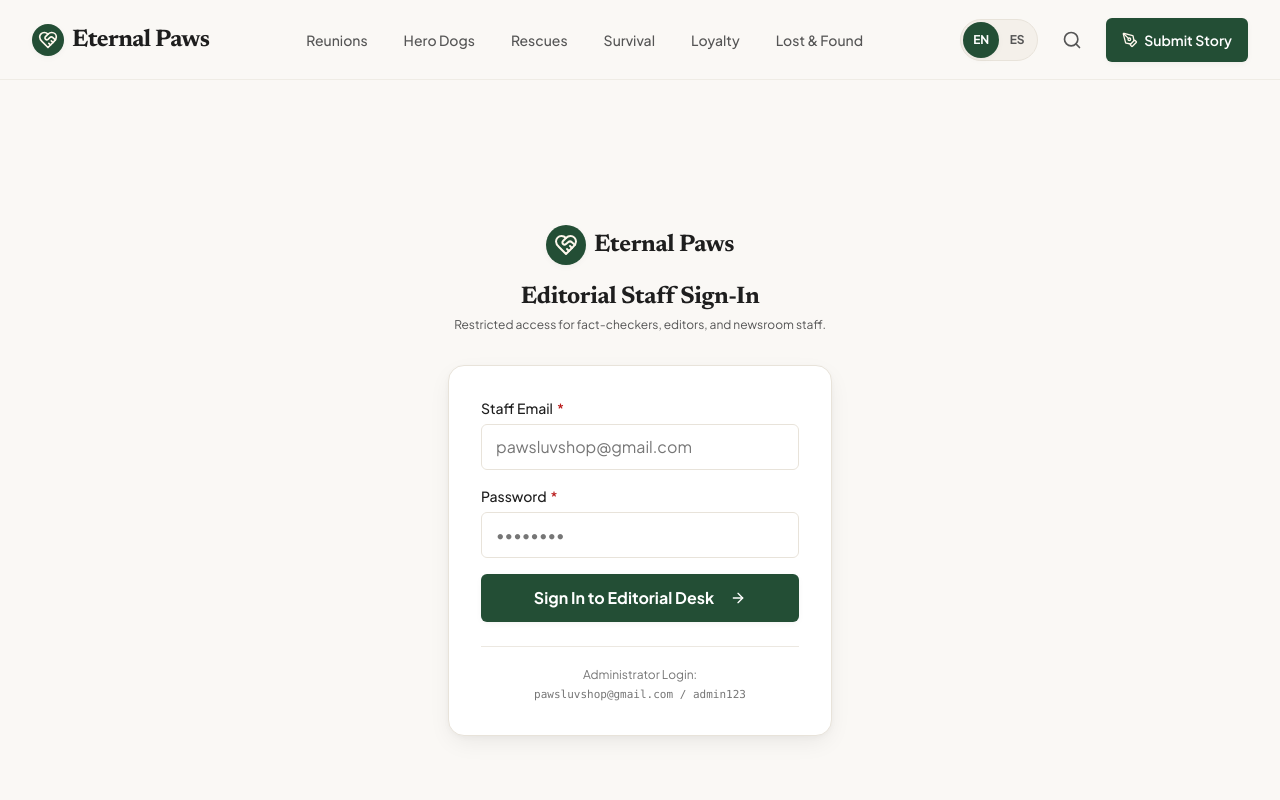
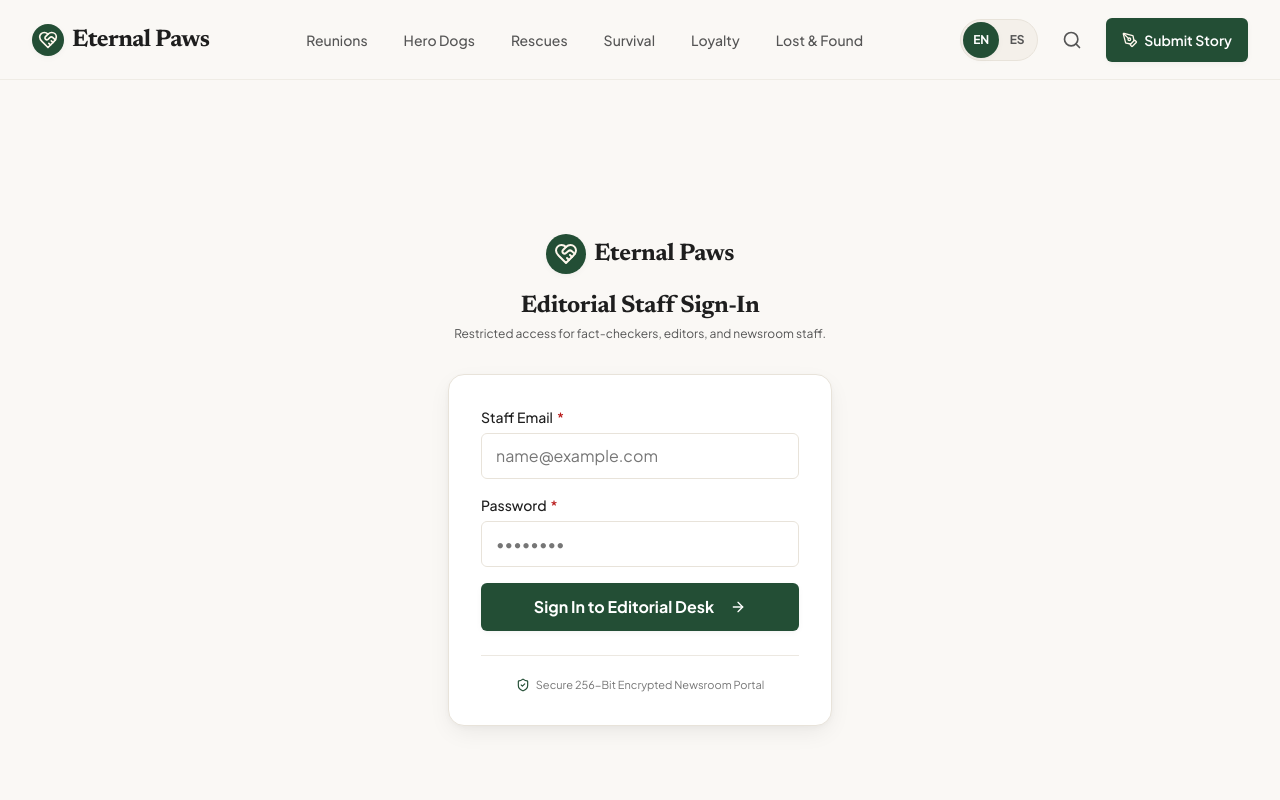
Before and after one commit to ByteQ-Solutions/EternalPawsOnline, a Next.js app: page /admin/login in a window 1280 px wide. Shown: the top 800 px of the page. Built offline with nearby package versions, Linux system fonts and the light colour scheme.

Commit message:
fix(security): remove visible email/password hint and sanitize placeholders on admin login page

```diff
--- a/app/admin/login/page.tsx
+++ b/app/admin/login/page.tsx
@@ -71,7 +71,7 @@ export default function AdminLoginPage() {
               type="email"
               value={email}
               onChange={(e) => setEmail(e.target.value)}
-              placeholder="pawsluvshop@gmail.com"
+              placeholder="name@example.com"
               required
             />
 
@@ -102,9 +102,9 @@ export default function AdminLoginPage() {
             </Button>
           </form>
 
-          <div className="mt-6 pt-5 border-t border-borderLight/80 text-center text-xs text-inkSubtle">
-            <p>Administrator Login:</p>
-            <p className="mt-1 font-mono text-[11px]">pawsluvshop@gmail.com / admin123</p>
+          <div className="mt-6 pt-5 border-t border-borderLight/80 text-center text-[11px] text-inkSubtle flex items-center justify-center gap-1.5">
+            <ShieldCheck className="w-3.5 h-3.5 text-forestPrimary" />
+            <span>Secure 256-Bit Encrypted Newsroom Portal</span>
           </div>
         </Card>
       </Container>
```
